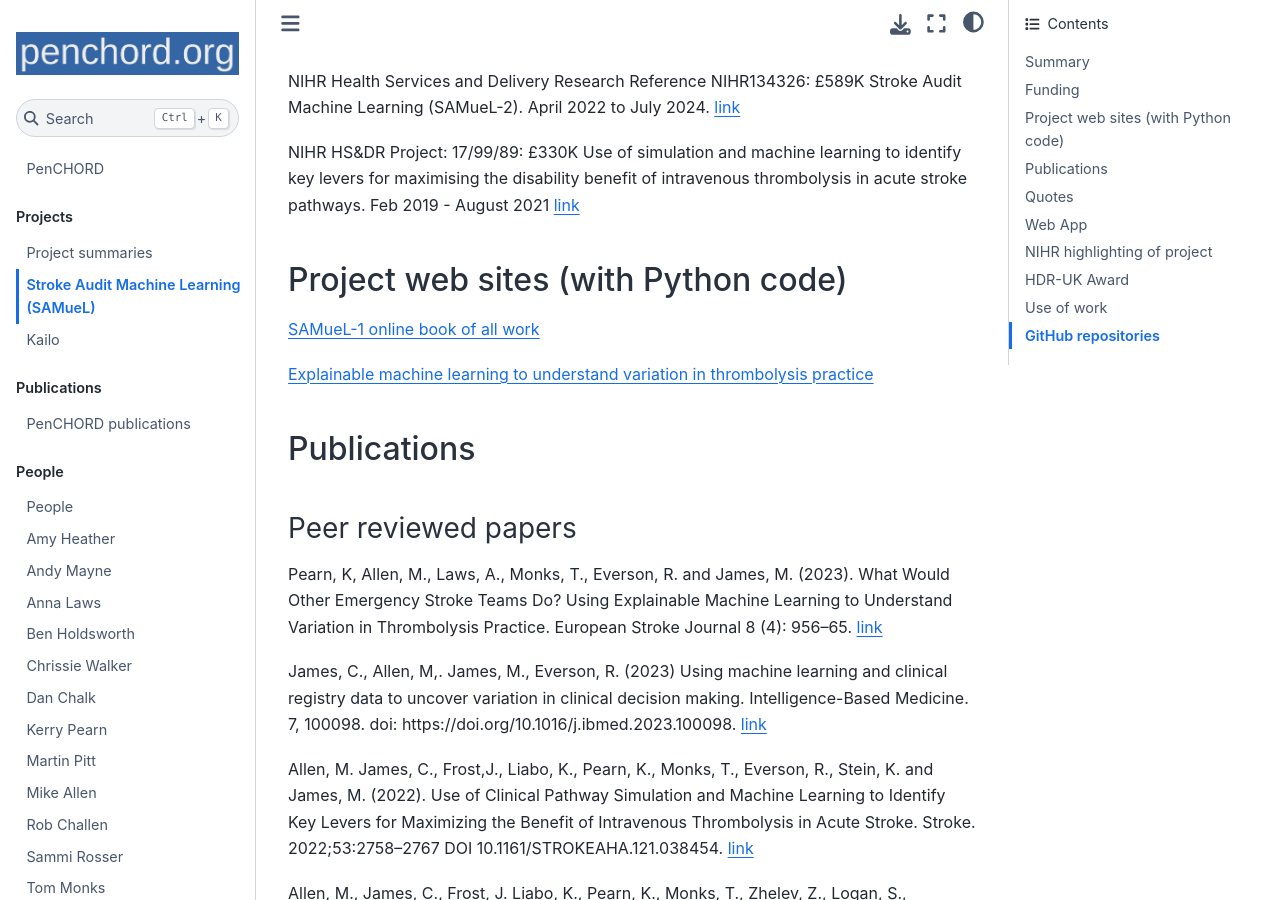
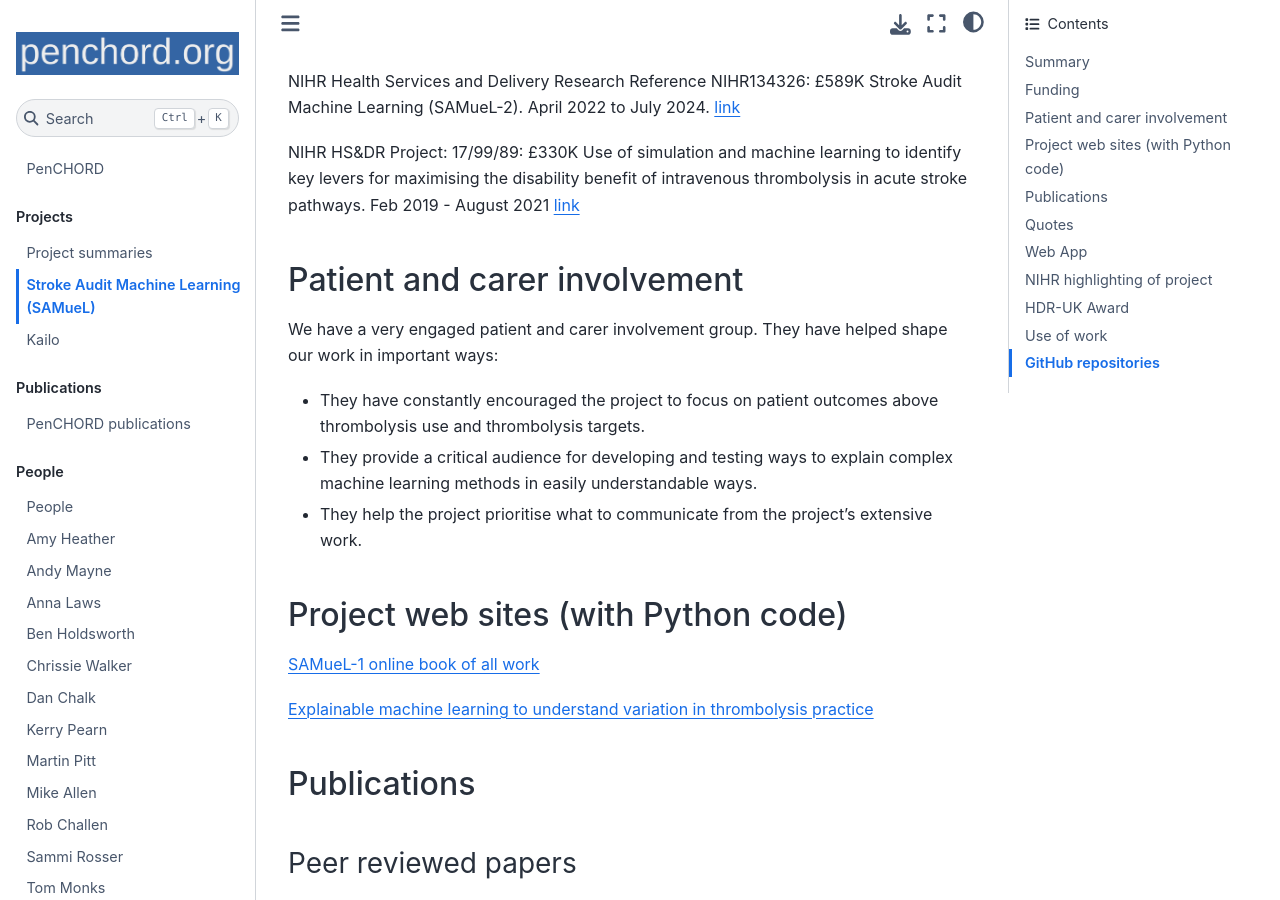
Before and after one commit to penchord/web, a Jupyter Book: the page built from project_pages/samuel_1.md, in a window 1280 px wide and 900 px high, scrolled down 1055 px. Built offline with Jupyter Book 1.0.4 settings and Sphinx 7.4.7 and the Sphinx Book theme 1.1.4, drawn with Linux system fonts in a browser that asks for light colours; some of the changed text lies outside the part shown.

Commit message:
Update SAM

```diff
--- a/project_pages/samuel_1.md
+++ b/project_pages/samuel_1.md
@@ -17,6 +17,15 @@ HDR-UK British Heart Foundation Stroke Data Science Catalyst: BHF_SC001 £21k. W
 NIHR Health Services and Delivery Research Reference NIHR134326: £589K Stroke Audit Machine Learning (SAMueL-2). April 2022 to July 2024. [link](https://fundingawards.nihr.ac.uk/award/NIHR134326)
 
 NIHR HS&DR Project: 17/99/89: £330K Use of simulation and machine learning to identify key levers for maximising the disability benefit of intravenous thrombolysis in acute stroke pathways. Feb 2019 - August 2021 [link](https://fundingawards.nihr.ac.uk/award/17/99/89)
+
+## Patient and carer involvement
+
+We have a very engaged patient and carer involvement group. They have helped shape our work in important ways:
+
+* They have constantly encouraged the project to focus on patient outcomes above thrombolysis use and thrombolysis targets.
+* They provide a critical audience for developing and testing ways to explain complex machine learning methods in easily understandable ways.
+* They help the project prioritise what to communicate from the project's extensive work.
+
 
 ## Project web sites (with Python code)
 
@@ -68,6 +77,10 @@ Holly Maguire, Advanced Nurse Practitioner for stroke, Mid Cheshire Hospital Tru
 
 > 'I co-ordinate acute stroke training locally, and believe that some of these results will influence practice nationally. Simulation training is becoming more widely used with positive results across healthcare learning. Applying this learning to acute stroke treatment is an excellent advance. Providing robust training for emergency service provision is notoriously difficult. Prompt diagnosis and treatment is paramount and it can be difficult to provide services alongside training. The need to wait for someone to present with a particular condition can also make training a lengthy process. Simulation training could allow  standardised and robust training to be provided nationally, which would reduce intra-hospital variation.'
 
+Ailsa Brotherton, Improvement Director, National Improvement Board
+
+> 'Dear Martin (James). I just wanted to drop you a *Thank You* email for visiting our Trust today (to present the SAMueL work) with your colleagues; your presentation was superb, so inspirational in terms of the difference we can make for the patients who are not currently receiving thrombolysis; a great illustration of how we compare in our decision making to the ‘premier’ hospitals.....I think this is amazing work with huge clinical benefit.'
+
 ## Web App
 
 [SAMueL Web App](https://stroke-predictions.streamlit.app/)
```
